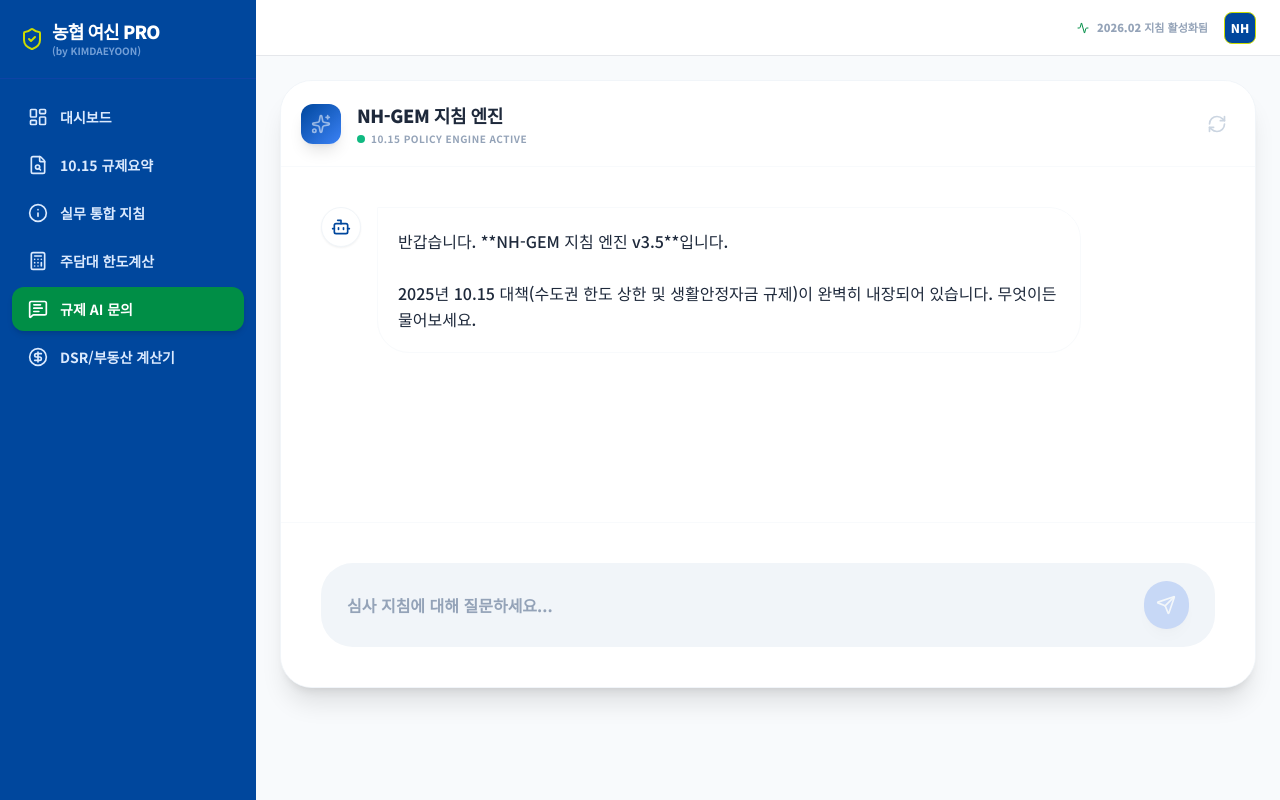
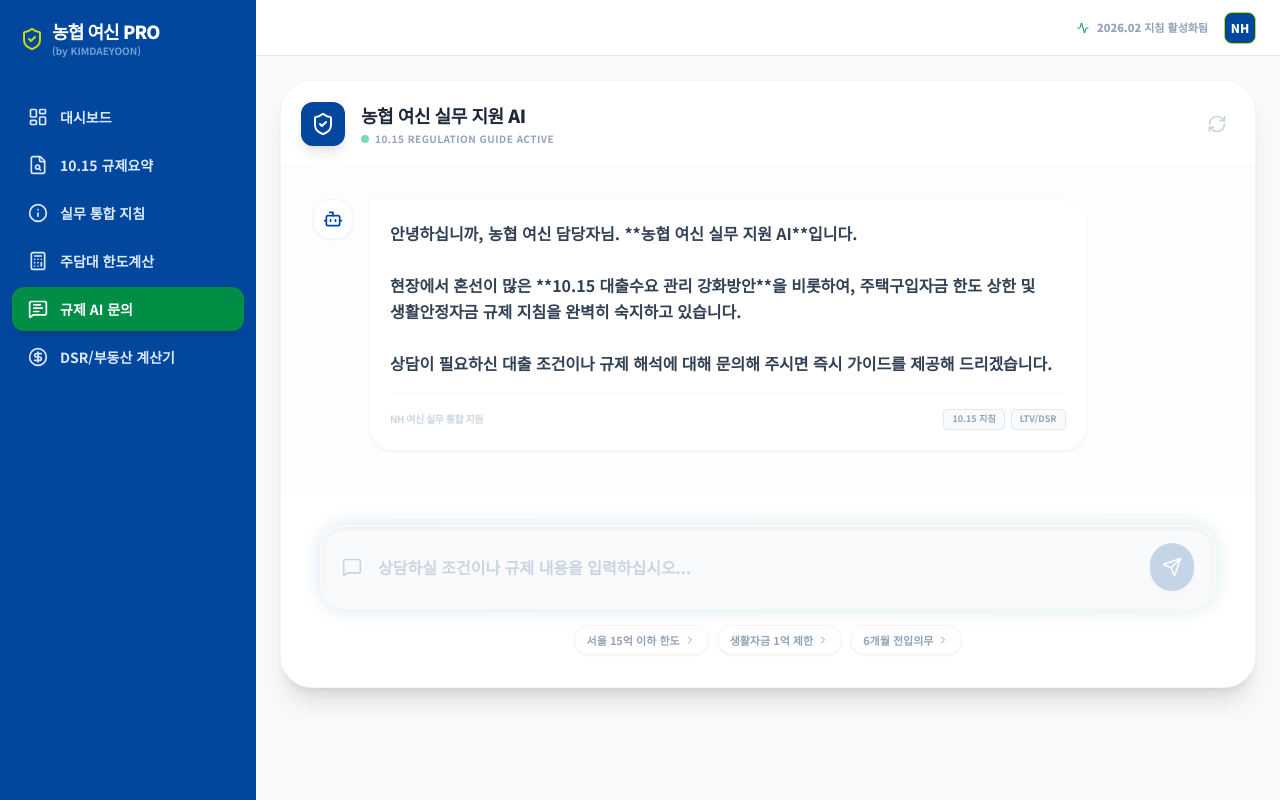
Before and after one commit to kdy0622/nhloan, a React (Vite) app: page / in a window 1280 px wide. Both pictures are taken after a click on the button "규제 AI 문의". Built offline with nearby package versions, Linux system fonts and the light colour scheme.

Commit message:
feat(ai): Improve AI assistant greeting and icons
Refactors the AI assistant's welcome message to be more professional and contextually relevant to the application's purpose. Also updates imported icons for better visual representation. Removes unused API key handling logic.

```diff
--- a/components/AiInquiry.tsx
+++ b/components/AiInquiry.tsx
@@ -11,8 +11,8 @@
   Zap,
   Sparkles,
   AlertCircle,
-  Key,
-  ExternalLink
+  MessageSquare,
+  ChevronRight
 } from 'lucide-react';
 
 const AiInquiry: React.FC = () => {
@@ -20,41 +20,16 @@
   const [messages, setMessages] = useState<{ role: 'user' | 'assistant', content: string }[]>([
     {
       role: 'assistant',
-      content: '반갑습니다. **NH-GEM 지침 엔진 v3.5**입니다.\n\n2025년 10.15 대책(수도권 한도 상한 및 생활안정자금 규제)이 완벽히 내장되어 있습니다. 무엇이든 물어보세요.'
+      content: '안녕하십니까, 농협 여신 담당자님. **농협 여신 실무 지원 AI**입니다.\n\n현장에서 혼선이 많은 **10.15 대출수요 관리 강화방안**을 비롯하여, 주택구입자금 한도 상한 및 생활안정자금 규제 지침을 완벽히 숙지하고 있습니다.\n\n상담이 필요하신 대출 조건이나 규제 해석에 대해 문의해 주시면 즉시 가이드를 제공해 드리겠습니다.'
     }
   ]);
   const [isLoading, setIsLoading] = useState(false);
-  const [needsKey, setNeedsKey] = useState(false);
   const scrollRef = useRef<HTMLDivElement>(null);
-
-  // API 키 선택 창 열기
-  const handleOpenKeySelector = async () => {
-    try {
-      if (window.aistudio && window.aistudio.openSelectKey) {
-        await window.aistudio.openSelectKey();
-        setNeedsKey(false);
-        // 키 선택 후 즉시 사용 가능하다고 가정 (레이스 컨디션 대응)
-      }
-    } catch (err) {
-      console.error("Failed to open key selector", err);
-    }
-  };
 
   useEffect(() => {
     if (scrollRef.current) {
       scrollRef.current.scrollTop = scrollRef.current.scrollHeight;
     }
-
-    // 초기 키 체크
-    const checkKey = async () => {
-      if (window.aistudio && window.aistudio.hasSelectedApiKey) {
-        const hasKey = await window.aistudio.hasSelectedApiKey();
-        if (!hasKey && !process.env.API_KEY) {
-          setNeedsKey(true);
-        }
-      }
-    };
-    checkKey();
   }, [messages, isLoading]);
 
   const handleSend = async (e: React.FormEvent) => {
@@ -67,24 +42,27 @@
     setIsLoading(true);
 
     try {
-      // API 호출 직전에 새로운 인스턴스 생성 (최신 키 보장)
+      // 시스템에 설정된 API_KEY를 즉시 사용
       const ai = new GoogleGenAI({ apiKey: process.env.API_KEY });
 
       const response = await ai.models.generateContent({
         model: 'gemini-3-flash-preview',
         contents: userMessage,
         config: {
-          systemInstruction: `당신은 NH농협은행의 수석 여신 심사역이며, 사용자가 제공한 10.15 대책 지침을 완벽하게 숙지하고 있습니다.
+          systemInstruction: `당신은 농협은행의 수석 여신 심사역입니다.
+          농협 여신 담당자님들에게 10.15 대책을 포함한 대출 지침을 정확하고 전문적으로 안내하는 역할을 수행합니다.
 
-          [핵심 상담 지침 - 10.15 대책]
-          1. 수도권/규제지역 구입자금 한도 상한: 15억 이하(6억), 15~25억(4억), 25억 초과(2억). 이주비는 6억 고정 상한.
-          2. 생활안정자금: 수도권/규제지역 인별 합산 1억(100백만원) 제한.
-          3. DSR: 수도권 스트레스 금리 3.0% 가산 필수 적용.
+          [실무 핵심 지침 - 10.15 대책]
+          1. 수도권/규제지역 구입자금 상한: 시가 15억 이하(6억), 15~25억(4억), 25억 초과(2억). 이주비는 가격 무관 6억 상한.
+          2. 생활안정자금: 수도권/규제지역 인별 합산 1억(100백만원) 제한. 2주택 이상 세대는 원칙적 취급 불가.
+          3. DSR: 수도권/규제지역 스트레스 금리 2단계(3.0% 가산) 적용 필수.
+          4. 사후관리: 처분/전입 의무 6개월 내 이행 여부 점검 필수.
 
-          [답변 스타일]
-          - Gemini(GEM)와 동일하게 깔끔하고 가독성 좋은 마크다운 형식을 사용하세요.
-          - 별표(*) 기호 대신 번호와 단락 구분을 사용하세요.
-          - 정중하지만 단호한 심사역의 말투를 유지하세요.`,
+          [답변 스타일 가이드]
+          - "농협 여신 담당자님" 또는 "심사역님"과 같은 전문적인 호칭을 사용하거나 정중한 평어체를 사용하세요.
+          - 모든 금액은 '백만원' 또는 '억원' 단위를 명확히 표기하세요.
+          - 별표(*) 기호는 가급적 배제하고, 가독성 높은 번호와 줄바꿈을 활용하세요.
+          - 질문이 구체적이지 않으면 주택 소재지(수도권 여부)와 보유 주택 수를 먼저 확인하세요.`,
           temperature: 0.1,
         }
       });
@@ -97,12 +75,9 @@
       }
     } catch (error: any) {
       console.error('AI Error:', error);
-      if (error.message?.includes("API Key")) {
-        setNeedsKey(true);
-      }
       setMessages(prev => [...prev, {
         role: 'assistant',
-        content: '현재 지침 엔진과의 통신이 원활하지 않습니다. API 키가 만료되었거나 연동되지 않았을 수 있습니다.'
+        content: '죄송합니다. 현재 지침 분석 엔진과의 연결이 원활하지 않습니다. 잠시 후 다시 시도해 주십시오.'
       }]);
     } finally {
       setIsLoading(false);
@@ -111,93 +86,75 @@
 
   return (
     <div className="flex flex-col h-[calc(100vh-10rem)] md:h-[calc(100vh-12rem)] animate-in fade-in duration-700 bg-white rounded-[2rem] shadow-xl border border-slate-100 overflow-hidden">
-      {/* Gemini Header */}
-      <div className="p-5 border-b border-slate-50 flex items-center justify-between shrink-0 bg-white/50 backdrop-blur-xl z-20">
+      {/* Header */}
+      <div className="p-5 border-b border-slate-50 flex items-center justify-between shrink-0 bg-white/80 backdrop-blur-xl z-20">
         <div className="flex items-center gap-4">
-          <div className="p-2.5 bg-gradient-to-br from-[#00479d] to-blue-500 rounded-xl text-white shadow-lg">
-            <Sparkles className="w-5 h-5 animate-pulse" />
+          <div className="p-2.5 bg-[#00479d] rounded-xl text-white shadow-lg">
+            <ShieldCheck className="w-6 h-6" />
           </div>
           <div>
-            <h2 className="text-lg font-black text-slate-800 tracking-tight">NH-GEM 지침 엔진</h2>
+            <h2 className="text-lg font-black text-slate-800 tracking-tight">농협 여신 실무 지원 AI</h2>
             <div className="flex items-center gap-1.5 mt-0.5">
-              <span className={`w-2 h-2 rounded-full ${needsKey ? 'bg-rose-500' : 'bg-emerald-500'}`}></span>
+              <span className="w-2 h-2 rounded-full bg-emerald-500 animate-pulse"></span>
               <p className="text-[10px] text-slate-400 font-bold uppercase tracking-wider">
-                {needsKey ? 'API Connection Required' : '10.15 Policy Engine Active'}
+                10.15 Regulation Guide Active
               </p>
             </div>
           </div>
         </div>
 
-        <button onClick={() => window.location.reload()} className="p-2 text-slate-300 hover:text-blue-600 transition-colors">
+        <button
+          onClick={() => setMessages([{ role: 'assistant', content: '문의 내용을 다시 입력해 주시면 상담을 시작합니다.' }])}
+          className="p-2 text-slate-300 hover:text-blue-600 transition-colors"
+          title="대화 초기화"
+        >
           <RefreshCw className="w-5 h-5" />
         </button>
       </div>
 
       {/* Chat Area */}
-      <div ref={scrollRef} className="flex-1 bg-white p-4 md:p-10 overflow-y-auto space-y-10 no-scrollbar">
+      <div ref={scrollRef} className="flex-1 bg-[#fcfdfe] p-4 md:p-8 overflow-y-auto space-y-8 no-scrollbar scroll-smooth">
         {messages.map((msg, i) => (
           <div key={i} className={`flex ${msg.role === 'user' ? 'justify-end' : 'justify-start'} animate-in slide-in-from-bottom-2 duration-300`}>
             <div className={`max-w-[95%] md:max-w-[85%] flex gap-4 ${msg.role === 'user' ? 'flex-row-reverse' : 'flex-row'}`}>
-              <div className={`w-10 h-10 rounded-full flex items-center justify-center shrink-0 border ${
-                msg.role === 'user' ? 'bg-[#008e46] border-[#008e46]' : 'bg-white border-slate-100 shadow-sm'
+              <div className={`w-10 h-10 rounded-2xl flex items-center justify-center shrink-0 border shadow-sm ${
+                msg.role === 'user' ? 'bg-[#008e46] border-[#008e46]' : 'bg-white border-slate-100'
               }`}>
                 {msg.role === 'user' ? <User className="w-5 h-5 text-white" /> : <Bot className="w-5 h-5 text-[#00479d]" />}
               </div>
-              <div className={`p-5 rounded-[2rem] font-medium text-[15px] md:text-[16px] leading-relaxed break-keep whitespace-pre-wrap ${
+              <div className={`relative p-5 rounded-[1.5rem] font-bold text-[15px] md:text-[16px] leading-relaxed break-keep shadow-sm ${
                 msg.role === 'user'
-                  ? 'bg-slate-100 text-slate-800 rounded-tr-none'
-                  : 'bg-white text-slate-800 rounded-tl-none border border-slate-50'
+                  ? 'bg-[#00479d] text-white rounded-tr-none'
+                  : 'bg-white text-slate-700 rounded-tl-none border border-slate-50'
               }`}>
-                {msg.content}
+                <div className="whitespace-pre-wrap">{msg.content}</div>
+                {msg.role === 'assistant' && i === messages.length - 1 && !isLoading && (
+                   <div className="mt-4 pt-4 border-t border-slate-50 flex items-center justify-between">
+                     <span className="text-[10px] text-slate-300 font-bold uppercase tracking-tighter">NH 여신 실무 통합 지원</span>
+                     <div className="flex gap-1.5">
+                        <span className="px-2 py-0.5 bg-slate-50 text-slate-400 text-[9px] rounded border">10.15 지침</span>
+                        <span className="px-2 py-0.5 bg-slate-50 text-slate-400 text-[9px] rounded border">LTV/DSR</span>
+                     </div>
+                   </div>
+                )}
               </div>
             </div>
           </div>
         ))}
 
-        {needsKey && (
-          <div className="flex justify-center p-6 animate-in zoom-in-95">
-            <div className="bg-blue-50 border border-blue-100 p-8 rounded-[2.5rem] max-w-sm w-full text-center space-y-5 shadow-sm">
-              <div className="w-14 h-14 bg-white rounded-2xl flex items-center justify-center mx-auto shadow-sm text-blue-600">
-                <Key className="w-7 h-7" />
-              </div>
-              <div>
-                <h4 className="text-lg font-black text-blue-900 tracking-tight">API 키 연결이 필요합니다</h4>
-                <p className="text-[12px] font-bold text-blue-700/70 mt-2 leading-relaxed">
-                  배포된 환경에서 지침 엔진을 사용하려면<br/>유료 프로젝트의 API 키 선택이 필요합니다.
-                </p>
-              </div>
-              <div className="space-y-3">
-                <button
-                  onClick={handleOpenKeySelector}
-                  className="w-full py-4 bg-blue-600 text-white rounded-2xl font-black text-sm shadow-xl hover:bg-blue-700 active:scale-95 transition-all flex items-center justify-center gap-2"
-                >
-                  <Zap className="w-4 h-4 fill-current" /> 지금 API 키 연결하기
-                </button>
-                <a
-                  href="https://ai.google.dev/gemini-api/docs/billing"
-                  target="_blank"
-                  rel="noopener noreferrer"
-                  className="text-[10px] font-black text-blue-400 hover:underline flex items-center justify-center gap-1"
-                >
-                  결제 및 빌링 문서 확인 <ExternalLink className="w-2.5 h-2.5" />
-                </a>
-              </div>
-            </div>
-          </div>
-        )}
-
         {isLoading && (
           <div className="flex justify-start">
             <div className="flex gap-4">
-              <div className="w-10 h-10 rounded-full bg-slate-50 border border-slate-100 flex items-center justify-center shrink-0">
+              <div className="w-10 h-10 rounded-2xl bg-white border border-slate-100 flex items-center justify-center shrink-0 shadow-sm">
                 <Loader2 className="w-5 h-5 text-blue-500 animate-spin" />
               </div>
-              <div className="bg-slate-50 p-5 rounded-[2rem] rounded-tl-none flex items-center gap-2">
+              <div className="bg-white border border-slate-50 p-6 rounded-[1.5rem] rounded-tl-none shadow-sm flex flex-col gap-3">
                 <div className="flex gap-1.5">
                   <div className="w-2 h-2 rounded-full bg-blue-400 animate-bounce"></div>
                   <div className="w-2 h-2 rounded-full bg-blue-400 animate-bounce [animation-delay:-0.15s]"></div>
                   <div className="w-2 h-2 rounded-full bg-blue-400 animate-bounce [animation-delay:-0.3s]"></div>
                 </div>
+                <p className="text-[12px] font-black text-slate-400 tracking-tight">실무 지침을 분석하고 있습니다...</p>
               </div>
             </div>
           </div>
@@ -205,27 +162,41 @@
       </div>
 
       {/* Input Area */}
-      <div className="p-6 md:p-10 bg-white border-t border-slate-50 shrink-0">
-        <form onSubmit={handleSend} className="max-w-4xl mx-auto relative group">
-          <div className="absolute -inset-1 bg-gradient-to-r from-blue-400 to-emerald-400 rounded-[2.5rem] blur opacity-0 group-focus-within:opacity-10 transition duration-1000"></div>
-          <div className="relative flex items-center bg-slate-100 rounded-[2rem] px-6 py-2 group-focus-within:bg-white border-2 border-transparent group-focus-within:border-blue-100 transition-all">
+      <div className="p-4 md:p-8 bg-white border-t border-slate-50 shrink-0">
+        <div className="max-w-4xl mx-auto">
+          <form onSubmit={handleSend} className="relative group">
+            <div className="absolute -inset-1 bg-gradient-to-r from-[#00479d] to-[#008e46] rounded-[2rem] blur opacity-10 group-focus-within:opacity-20 transition duration-1000"></div>
+            <div className="relative flex items-center bg-slate-50 rounded-[1.5rem] px-5 py-2 group-focus-within:bg-white border-2 border-transparent group-focus-within:border-blue-100 transition-all shadow-inner">
+              <MessageSquare className="w-5 h-5 text-slate-300 shrink-0" />
               <input
                 type="text"
                 value={input}
                 onChange={(e) => setInput(e.target.value)}
-              disabled={isLoading || needsKey}
-              placeholder={needsKey ? "API 키를 먼저 연결해 주세요" : "심사 지침에 대해 질문하세요..."}
-              className="w-full bg-transparent border-none py-4 md:py-5 font-bold text-sm md:text-base outline-none text-slate-800 placeholder:text-slate-400"
+                disabled={isLoading}
+                placeholder="상담하실 조건이나 규제 내용을 입력하십시오..."
+                className="w-full bg-transparent border-none py-4 md:py-5 px-4 font-bold text-sm md:text-base outline-none text-slate-800 placeholder:text-slate-300"
               />
               <button
                 type="submit"
-              disabled={isLoading || !input.trim() || needsKey}
-              className="w-10 h-10 md:w-12 md:h-12 bg-blue-600 text-white rounded-full flex items-center justify-center shadow-lg hover:scale-105 active:scale-95 transition-all disabled:opacity-20"
+                disabled={isLoading || !input.trim()}
+                className="w-10 h-10 md:w-12 md:h-12 bg-[#00479d] text-white rounded-full flex items-center justify-center shadow-lg hover:scale-105 active:scale-95 transition-all disabled:opacity-20"
               >
                 <Send className="w-5 h-5" />
               </button>
             </div>
           </form>
+
+          {/* Quick Shortcuts */}
+          {!input && messages.length < 3 && (
+            <div className="mt-4 flex flex-wrap justify-center gap-2">
+              {['서울 15억 이하 한도', '생활자금 1억 제한', '6개월 전입의무'].map((s, i) => (
+                <button key={i} onClick={() => setInput(s)} className="px-3 py-1.5 bg-white border border-slate-100 rounded-full text-[11px] font-bold text-slate-400 hover:text-blue-600 hover:border-blue-100 transition-all flex items-center gap-1 shadow-sm">
+                  {s} <ChevronRight className="w-3 h-3" />
+                </button>
+              ))}
+            </div>
+          )}
+        </div>
       </div>
     </div>
   );
```
Lines whose indentation alone changed are shown as unchanged.
